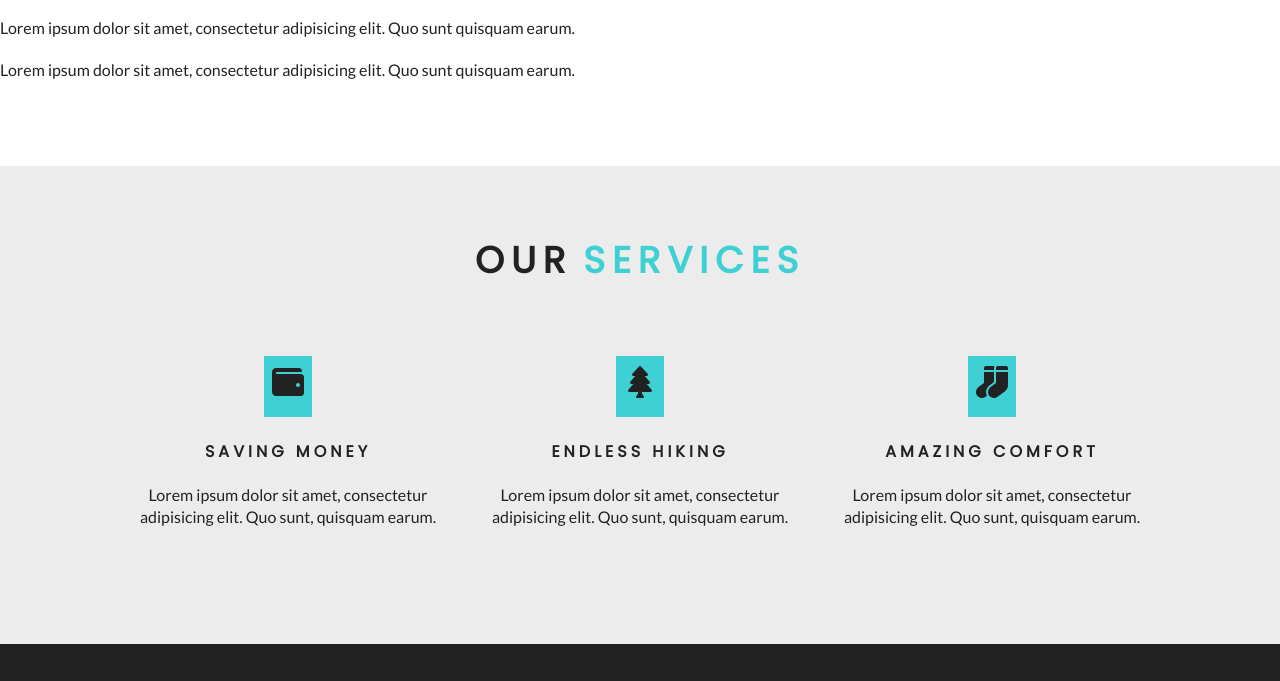
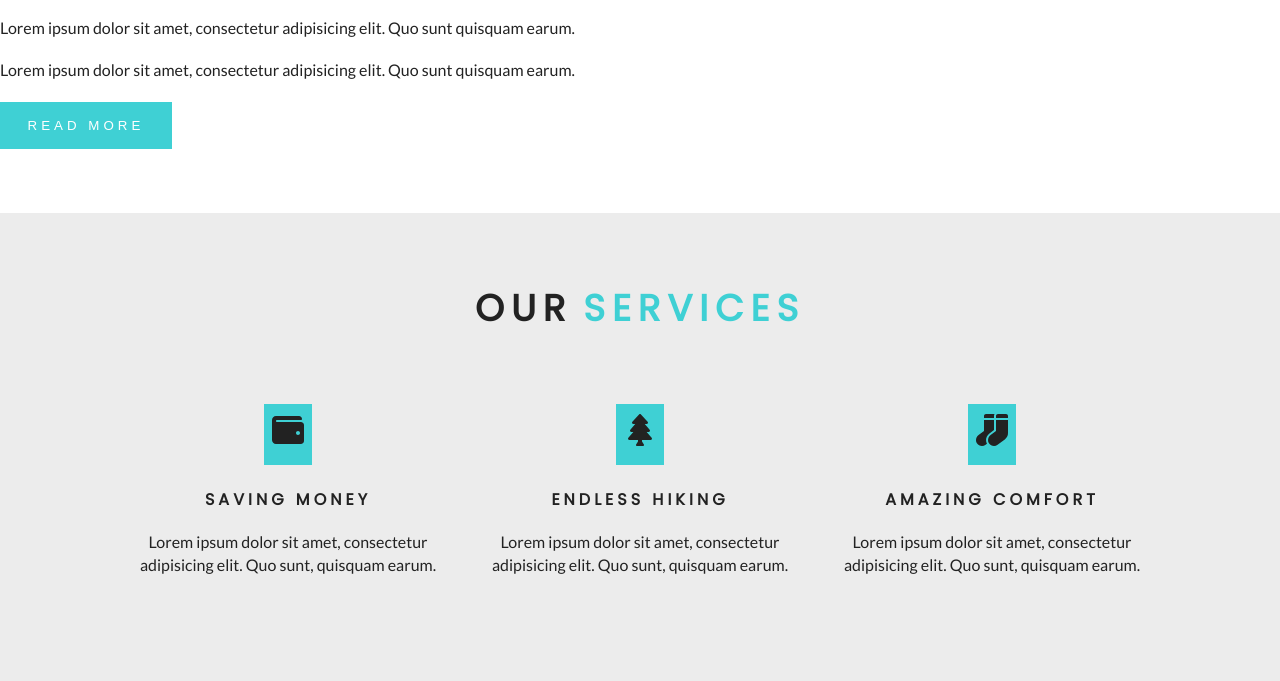
Before and after one commit to alquinex/newgatsby-project-backroads, a Gatsby site: page / in a window 1280 px wide. Shown: the part 1759-2440 px from the top of the page. Built offline with nearby package versions, Linux system fonts and the light colour scheme; Gatsby itself is replaced by a stand-in of ours.

Commit message:
favicon and button added

```diff
--- a/src/components/Home/About.js
+++ b/src/components/Home/About.js
@@ -23,6 +23,9 @@ function About() {
             Lorem ipsum dolor sit amet, consectetur adipisicing elit. Quo sunt
             quisquam earum.
           </p>
+          <button type="button" className="btn-primary">
+            read more
+          </button>
         </article>
       </div>
     </section>
```
